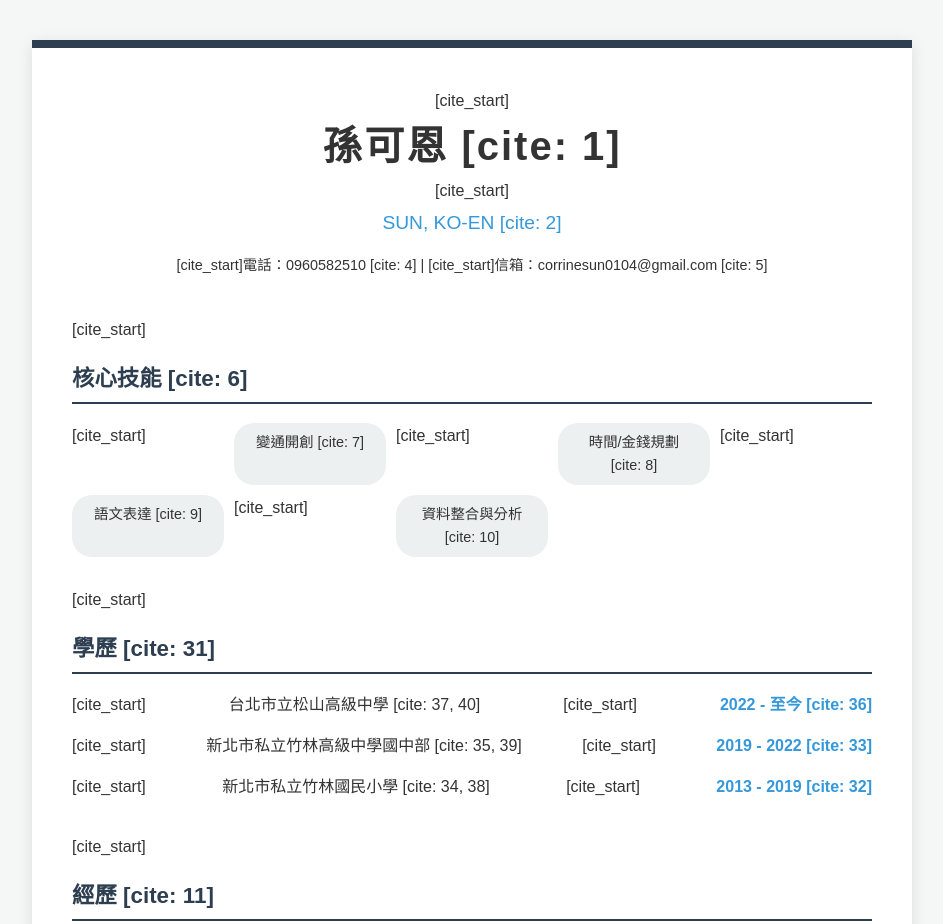
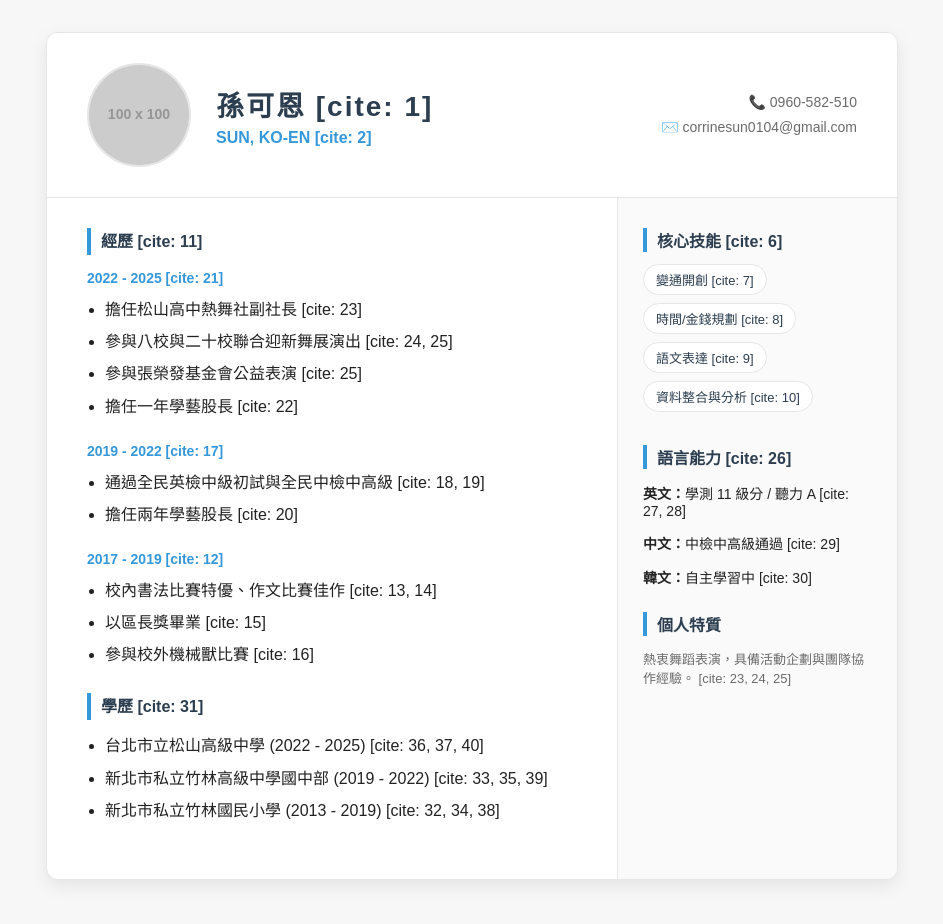
Before and after one commit to cnnni/resume, a plain HTML site: page index.html in a window 1280 px wide. Shown: the top 924 px of the page, without its empty margins (168-1111 px from the left). Drawn offline with Linux system fonts and the light colour scheme; placeholder pictures from the web are drawn by us.

Commit message:
Update index.html

```diff
--- a/index.html
+++ b/index.html
@@ -1,190 +1,161 @@
 <!DOCTYPE html>
 <html lang="zh-Hant">
 <head>
-    <meta charset="UTF-8">
-    <meta name="viewport" content="width=device-width, initial-scale=1.0">
-    <title>孫可恩 Ko-En Sun | 個人履歷</title>
+  <meta charset="utf-8" />
+  <meta name="viewport" content="width=device-width,initial-scale=1" />
+  <title>孫可恩 — 履歷</title>
   <style>
-        :root {
-            --primary-color: #2c3e50;
-            --accent-color: #3498db;
-            --bg-color: #f4f7f6;
-            --text-color: #333;
+    :root{
+      --primary: #2c3e50;
+      --bg:#f7f7f8;
+      --card:#ffffff;
+      --muted:#6b6b6b;
+      --accent:#3498db;
+      --border:#e6e6e6;
+      --maxw:850px;
     }
+    body{
+      background:var(--bg);
+      font-family: "PingFang TC", "Microsoft JhengHei", sans-serif;
+      color:#222;
+      display:flex;
+      align-items:flex-start;
+      justify-content:center;
+      padding:32px 15px;
+      margin:0;
+    }
+    .container{
+      width:100%;
+      max-width:var(--maxw);
+      background:var(--card);
+      border-radius:12px;
+      box-shadow:0 6px 18px rgba(0,0,0,0.08);
+      border:1px solid var(--border);
+      overflow:hidden;
+      display:grid;
+      grid-template-columns: 1fr 280px;
+    }
+    header{
+      grid-column:1 / -1;
+      padding:30px 40px;
+      background: #fff;
+      border-bottom:1px solid var(--border);
+      display:flex;
+      align-items:center;
+      gap:25px;
+    }
+    /* 照片樣式 */
+    .avatar-img {
+      width: 100px;
+      height: 100px;
+      border-radius: 50%;
+      object-fit: cover;
+      border: 2px solid var(--border);
+      background: #eee;
+    }
+    .header-info h1{ margin:0; font-size:28px; letter-spacing: 2px; color: var(--primary); }
+    .header-info p.lead{ margin:5px 0 0 0; color:var(--accent); font-weight:bold; font-size:16px; }
 
-        body {
-            font-family: "PingFang TC", "Microsoft JhengHei", sans-serif;
-            background-color: var(--bg-color);
-            color: var(--text-color);
-            line-height: 1.6;
-            margin: 0;
-            padding: 40px 20px;
-        }
+    .contact-top { margin-left:auto; text-align:right; font-size:14px; color: var(--muted); line-height: 1.8; }
 
-        .container {
-            max-width: 800px;
-            margin: 0 auto;
-            background: #fff;
-            padding: 40px;
-            box-shadow: 0 4px 15px rgba(0,0,0,0.1);
-            border-top: 8px solid var(--primary-color);
-        }
+    main{ padding:30px 40px; line-height:1.7; }
+    aside{ padding:30px 25px; border-left:1px solid var(--border); background:#fafafa; font-size:14px; }
 
-        header {
-            text-align: center;
-            margin-bottom: 40px;
-        }
+    section{ margin-bottom:25px; }
+    h2{ font-size:16px; margin:0 0 12px 0; color:var(--primary); border-left: 4px solid var(--accent); padding-left: 10px; }
 
-        h1 {
-            margin: 0;
-            font-size: 2.5em;
-            letter-spacing: 2px;
-        }
+    .exp-item { margin-bottom: 20px; }
+    .exp-year { font-weight: bold; color: var(--accent); font-size: 14px; margin-bottom: 5px; }
 
-        .subtitle {
-            font-size: 1.2em;
-            color: var(--accent-color);
-            margin-top: 5px;
-        }
+    ul { padding-left:18px; margin:5px 0; }
+    li { margin-bottom: 5px; }
 
-        .contact-info {
-            margin-top: 15px;
-            font-size: 0.9em;
-        }
+    .pill { display:inline-block; padding:5px 12px; border-radius:999px; background:#fff; border:1px solid var(--border); font-size:13px; color:var(--primary); margin: 0 5px 8px 0; }
 
-        section {
-            margin-bottom: 30px;
-        }
-
-        h2 {
-            border-bottom: 2px solid var(--primary-color);
-            padding-bottom: 5px;
-            color: var(--primary-color);
-            font-size: 1.4em;
-        }
-
-        .grid {
-            display: grid;
-            grid-template-columns: repeat(auto-fit, minmax(150px, 1fr));
-            gap: 10px;
-        }
-
-        .skill-item {
-            background: #ecf0f1;
-            padding: 8px 15px;
-            border-radius: 20px;
-            text-align: center;
-            font-size: 0.9em;
-        }
-
-        .timeline-item {
-            margin-bottom: 20px;
-        }
-
-        .year {
-            font-weight: bold;
-            color: var(--accent-color);
-            display: block;
-            margin-bottom: 5px;
-        }
-
-        ul {
-            padding-left: 20px;
-            margin: 5px 0;
-        }
-
-        .edu-item {
-            display: flex;
-            justify-content: space-between;
-            margin-bottom: 10px;
-        }
-
-        @media (max-width: 600px) {
-            .container { padding: 20px; }
-            .edu-item { flex-direction: column; }
+    @media (max-width:800px){
+      .container{ grid-template-columns:1fr; }
+      header { flex-direction: column; text-align: center; }
+      .contact-top { text-align: center; margin: 15px 0 0 0; }
+      aside { border-left:none; border-top:1px solid var(--border); }
     }
   </style>
 </head>
 <body>
+  <article class="container">
+    <header>
+      <img src="profile.jpg" alt="孫可恩" class="avatar-img" onerror="this.src='https://via.placeholder.com/100?text=SUN'">
 
-<div class="container">
-    <header>
-        [cite_start]<h1>孫可恩 [cite: 1]</h1>
-        [cite_start]<div class="subtitle">SUN, KO-EN [cite: 2]</div>
-        <div class="contact-info">
-            [cite_start]電話：0960582510 [cite: 4] |
-            [cite_start]信箱：corrinesun0104@gmail.com [cite: 5]
+      <div class="header-info">
+        <h1>孫可恩 [cite: 1]</h1>
+        <p class="lead">SUN, KO-EN [cite: 2]</p>
+      </div>
+
+      <div class="contact-top">
+        <div>📞 0960-582-510 </div>
+        <div>✉️ corrinesun0104@gmail.com </div>
       </div>
     </header>
 
+    <main>
       <section>
-        [cite_start]<h2>核心技能 [cite: 6]</h2>
-        <div class="grid">
-            [cite_start]<div class="skill-item">變通開創 [cite: 7]</div>
-            [cite_start]<div class="skill-item">時間/金錢規劃 [cite: 8]</div>
-            [cite_start]<div class="skill-item">語文表達 [cite: 9]</div>
-            [cite_start]<div class="skill-item">資料整合與分析 [cite: 10]</div>
-        </div>
-    </section>
-
-    <section>
-        [cite_start]<h2>學歷 [cite: 31]</h2>
-        <div class="edu-item">
-            [cite_start]<span>台北市立松山高級中學 [cite: 37, 40]</span>
-            [cite_start]<span class="year">2022 - 至今 [cite: 36]</span>
-        </div>
-        <div class="edu-item">
-            [cite_start]<span>新北市私立竹林高級中學國中部 [cite: 35, 39]</span>
-            [cite_start]<span class="year">2019 - 2022 [cite: 33]</span>
-        </div>
-        <div class="edu-item">
-            [cite_start]<span>新北市私立竹林國民小學 [cite: 34, 38]</span>
-            [cite_start]<span class="year">2013 - 2019 [cite: 32]</span>
-        </div>
-    </section>
-
-    <section>
-        [cite_start]<h2>經歷 [cite: 11]</h2>
-
-        <div class="timeline-item">
-            [cite_start]<span class="year">2022 - 2025 [cite: 21]</span>
+        <h2>經歷 [cite: 11]</h2>
+        <div class="exp-item">
+          <div class="exp-year">2022 - 2025 [cite: 21]</div>
           <ul>
-                [cite_start]<li>松山高中熱舞社副社長 [cite: 23]</li>
-                [cite_start]<li>擔任一年學藝股長 [cite: 22]</li>
-                [cite_start]<li>參與八校及二十校聯合迎新舞展演出 [cite: 24, 25]</li>
-                [cite_start]<li>參與張榮發基金會公益表演 [cite: 25]</li>
+            <li>擔任松山高中熱舞社副社長 [cite: 23]</li>
+            <li>參與八校與二十校聯合迎新舞展演出 [cite: 24, 25]</li>
+            <li>參與張榮發基金會公益表演 [cite: 25]</li>
+            <li>擔任一年學藝股長 [cite: 22]</li>
           </ul>
         </div>
-
-        <div class="timeline-item">
-            [cite_start]<span class="year">2019 - 2022 [cite: 17]</span>
+        <div class="exp-item">
+          <div class="exp-year">2019 - 2022 [cite: 17]</div>
           <ul>
-                [cite_start]<li>擔任兩年學藝股長 [cite: 20]</li>
-                [cite_start]<li>通過全民英檢中級初試 [cite: 18]</li>
-                [cite_start]<li>通過全民中檢中高級 [cite: 19]</li>
+            <li>通過全民英檢中級初試與全民中檢中高級 [cite: 18, 19]</li>
+            <li>擔任兩年學藝股長 [cite: 20]</li>
           </ul>
         </div>
-
-        <div class="timeline-item">
-            [cite_start]<span class="year">2017 - 2019 [cite: 12]</span>
+        <div class="exp-item">
+          <div class="exp-year">2017 - 2019 [cite: 12]</div>
           <ul>
-                [cite_start]<li>校內書法比賽特優 [cite: 13]</li>
-                [cite_start]<li>校內作文比賽佳作 [cite: 14]</li>
-                [cite_start]<li>區長獎畢業 [cite: 15]</li>
-                [cite_start]<li>參與校外機械獸比賽 [cite: 16]</li>
+            <li>校內書法比賽特優、作文比賽佳作 [cite: 13, 14]</li>
+            <li>以區長獎畢業 [cite: 15]</li>
+            <li>參與校外機械獸比賽 [cite: 16]</li>
           </ul>
         </div>
       </section>
 
       <section>
-        [cite_start]<h2>語言能力 [cite: 26]</h2>
+        <h2>學歷 [cite: 31]</h2>
         <ul>
-            [cite_start]<li>學測英文：11級分 / 聽力 A [cite: 27, 28]</li>
-            [cite_start]<li>全民中檢：中高級通過 [cite: 29]</li>
-            [cite_start]<li>自主學習韓文中 [cite: 30]</li>
+          <li>台北市立松山高級中學 (2022 - 2025) [cite: 36, 37, 40]</li>
+          <li>新北市私立竹林高級中學國中部 (2019 - 2022) [cite: 33, 35, 39]</li>
+          <li>新北市私立竹林國民小學 (2013 - 2019) [cite: 32, 34, 38]</li>
         </ul>
       </section>
-</div>
+    </main>
 
+    <aside>
+      <section>
+        <h2>核心技能 [cite: 6]</h2>
+        <div class="pill">變通開創 [cite: 7]</div>
+        <div class="pill">時間/金錢規劃 [cite: 8]</div>
+        <div class="pill">語文表達 [cite: 9]</div>
+        <div class="pill">資料整合與分析 [cite: 10]</div>
+      </section>
+
+      <section>
+        <h2>語言能力 [cite: 26]</h2>
+        <p><strong>英文：</strong>學測 11 級分 / 聽力 A [cite: 27, 28]</p>
+        <p><strong>中文：</strong>中檢中高級通過 [cite: 29]</p>
+        <p><strong>韓文：</strong>自主學習中 [cite: 30]</p>
+      </section>
+
+      <section>
+        <h2>個人特質</h2>
+        <p style="color:var(--muted); font-size:13px;">熱衷舞蹈表演，具備活動企劃與團隊協作經驗。 [cite: 23, 24, 25]</p>
+      </section>
+    </aside>
+  </article>
 </body>
 </html>
```
Lines whose indentation alone changed are shown as unchanged.
